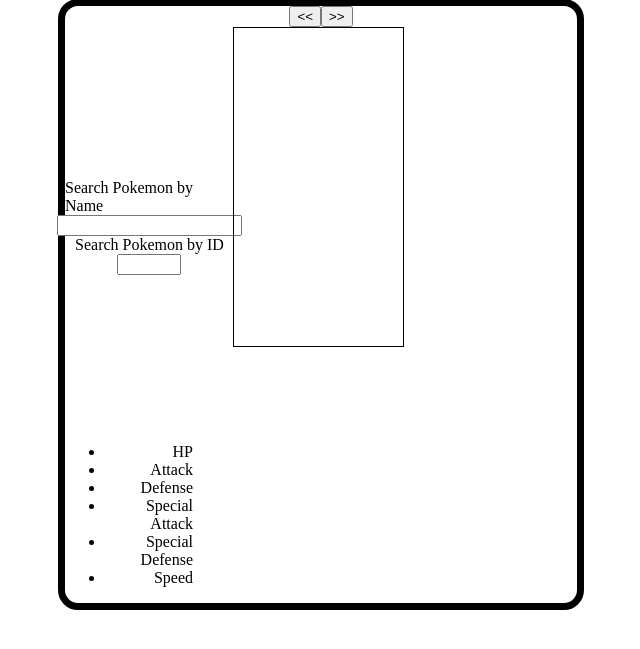
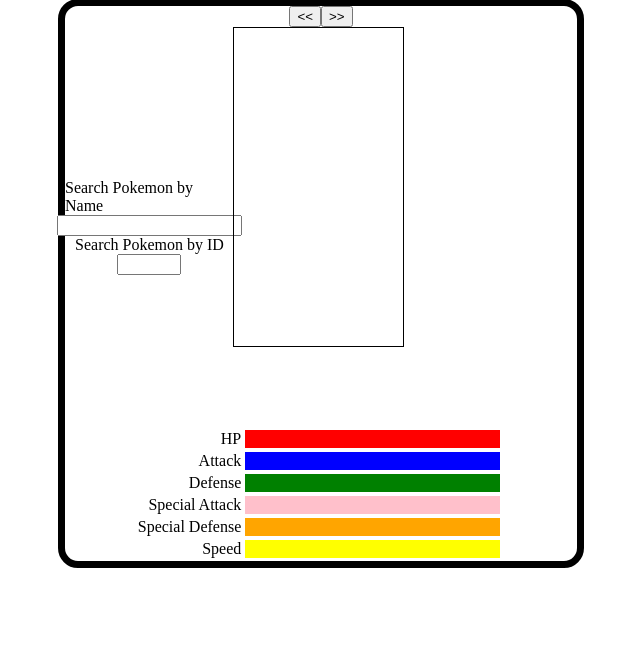
Before and after one commit to jayvanput/Speed-Challenge-Basic-Website, a PHP site: page / in a window 1280 px wide. Shown: the part 38-687 px from the top of the page, without its empty margins (319-959 px from the left). Run offline with PHP 8.4, Linux system fonts and the light colour scheme.

Commit message:
Added stat bars and values

```diff
--- a/index.html
+++ b/index.html
@@ -38,17 +38,52 @@
             </div>
         </div>
         <div id="stats">
-            <div id="stats__words">
-                <ul id="stats__captions">
-                    <li class="stats" id="stats__hp">HP</li>
-                    <li class="stats" id="stats__attack">Attack</li>
-                    <li class="stats" id="stats__defense">Defense</li>
-                    <li class="stats" id="stats__special-attack">Special Attack</li>
-                    <li class="stats" id="stats__special-defense">Special Defense</li>
-                    <li class="stats" id="stats__speed">Speed</li>
-                </ul>
-            </div>
-            <div id="stats_bars"></div>
+            <table>
+                <tbody>
+                    <tr>
+                        <td class="stats_text" id="stats__hp">HP</td>
+                        <td class="stats_bar">
+                            <div id="stats-bar-hp">&nbsp;</div>
+                        </td>
+                        <td class="stats_value" id="stats__hp-value"></td>
+                    </tr>
+                    <tr>
+                        <td class="stats_text" id="stats__attack">Attack</td>
+                        <td class="stats_bar">
+                            <div id="stats-bar-attack">&nbsp;</div>
+                        </td>
+                        <td class="stats_value" id="stats__attack-value"></td>
+                    </tr>
+                    <tr>
+                        <td class="stats_text" id="stats__defense">Defense</td>
+                        <td class="stats_bar">
+                            <div id="stats-bar-defense">&nbsp;</div>
+                        </td>
+                        <td class="stats_value" id="stats__defense-value"></td>
+                    </tr>
+                    <tr>
+                        <td class="stats_text" id="stats__special-attack">Special Attack</td>
+                        <td class="stats_bar">
+                            <div id="stats-bar-spa">&nbsp;</div>
+                        </td>
+                        <td class="stats_value" id="stats__spa-value"></td>
+                    </tr>
+                    <tr>
+                        <td class="stats_text" id="stats__special-defense">Special Defense</td>
+                        <td class="stats_bar">
+                            <div id="stats-bar-spd">&nbsp;</div>
+                        </td>
+                        <td class="stats_value" id="stats__spd-value"></td>
+                    </tr>
+                    <tr>
+                        <td class="stats_text" id="stats__speed">Speed</td>
+                        <td class="stats_bar">
+                            <div id="stats-bar-speed">&nbsp;</div>
+                        </td>
+                        <td class="stats_value" id="stats__speed-value"></td>
+                    </tr>
+                </tbody>
+            </table>
         </div>
 
     </div>
--- a/main.js
+++ b/main.js
@@ -1,5 +1,4 @@
 async function getData(number) {
-    console.log(number)
     if (number < 1 || number > 893) {
         number = 1
     }
@@ -13,12 +12,31 @@
         });
 
     const data = await response.json();
+
+    // Handle the text and img
     document.getElementById('info__name').innerText = data.name;
     document.getElementById('info__img').style.display = "block"
     document.getElementById('info__img').src = data.sprites.front_default;
     document.getElementById('info__img').alt = `sprite of ${data.name}`;
     document.getElementById('info__input-name').value = data.name
     document.getElementById('info__input-id').value = data.id
+
+    // Get bar lengths from stats.
+
+    // Handle the stat bar lengths.
+    document.getElementById('stats-bar-hp').setAttribute("style", `width:${data.stats[0].base_stat}px`);
+    document.getElementById('stats-bar-attack').setAttribute("style", `width:${data.stats[1].base_stat}px`);
+    document.getElementById('stats-bar-defense').setAttribute("style", `width:${data.stats[2].base_stat}px`);
+    document.getElementById('stats-bar-spa').setAttribute("style", `width:${data.stats[3].base_stat}px`);
+    document.getElementById('stats-bar-spd').setAttribute("style", `width:${data.stats[4].base_stat}px`);
+    document.getElementById('stats-bar-speed').setAttribute("style", `width:${data.stats[5].base_stat}px`);
+
+    document.getElementById('stats__hp-value').innerText = data.stats[0].base_stat
+    document.getElementById('stats__attack-value').innerText = data.stats[1].base_stat
+    document.getElementById('stats__defense-value').innerText = data.stats[2].base_stat
+    document.getElementById('stats__spa-value').innerText = data.stats[3].base_stat
+    document.getElementById('stats__spd-value').innerText = data.stats[4].base_stat
+    document.getElementById('stats__speed-value').innerText = data.stats[5].base_stat
 }
 
 function searchPokemon() {
--- a/style.css
+++ b/style.css
@@ -64,10 +64,38 @@
     display: none;
 }
 
-#stats__words {
-    width: 25%;
+#stats {
+    display: flex;
+    justify-content: center;
 }
 
-.stats {
+.stats_text {
     text-align: right;
 }
+
+.stats_bar {
+    width: 255px;
+}
+#stats-bar-hp {
+    background-color: red;
+}
+
+#stats-bar-attack {
+    background-color: blue;
+}
+
+#stats-bar-defense {
+    background-color: green;
+}
+
+#stats-bar-spa {
+    background-color: pink;
+}
+
+#stats-bar-spd {
+    background-color: orange;
+}
+
+#stats-bar-speed {
+    background-color: yellow;
+}
```
